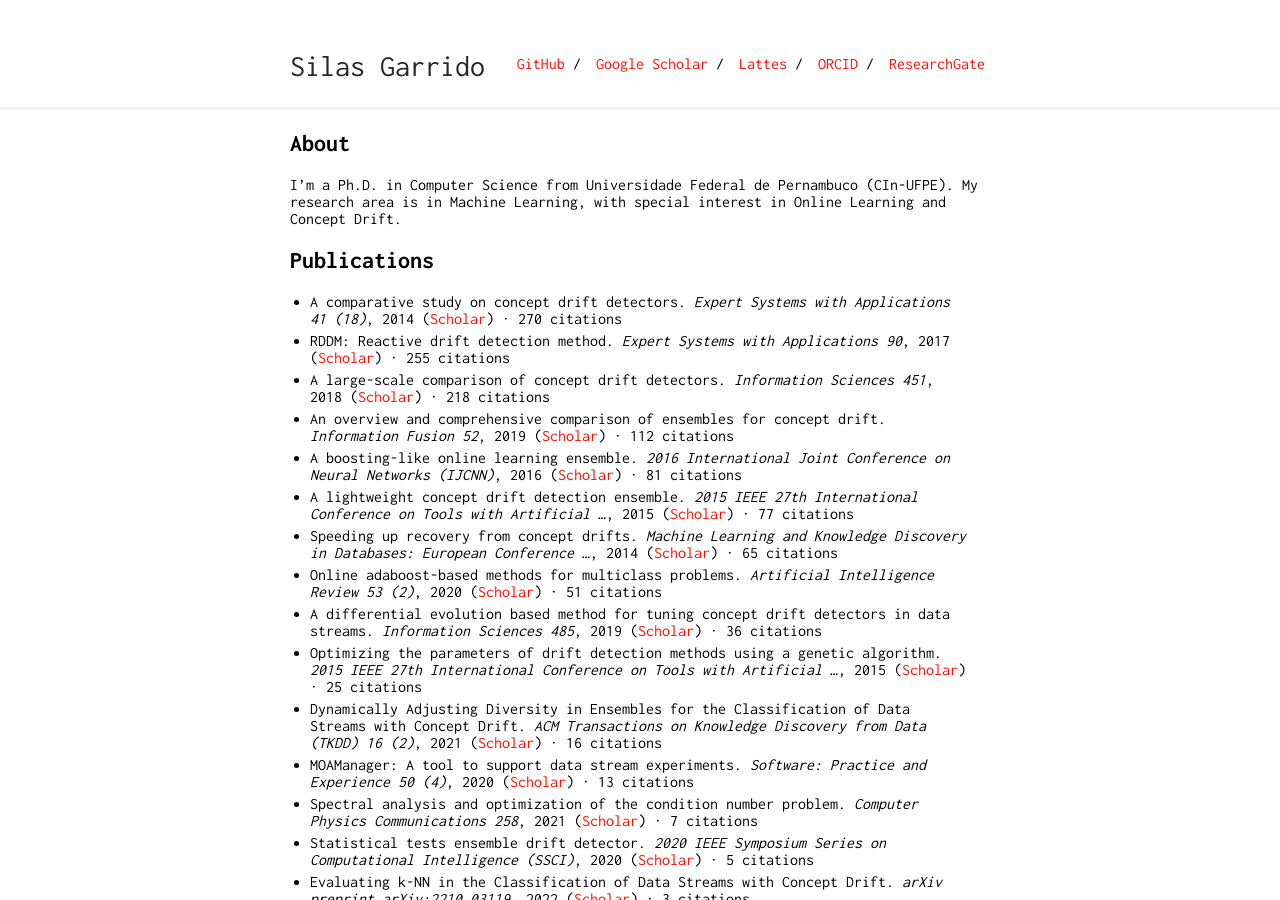
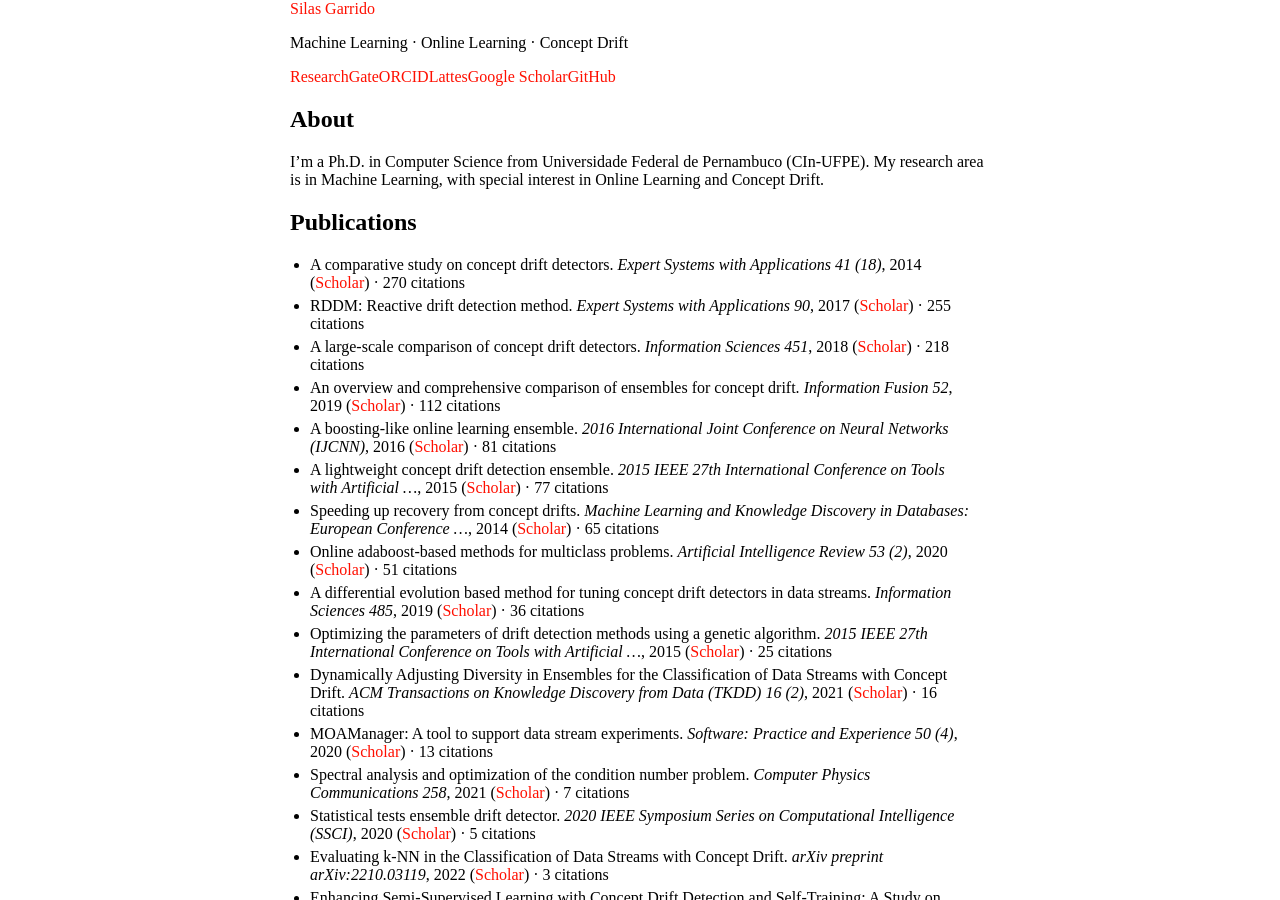
Before and after one commit to silasgtcs/silasgtcs.github.io, a Jekyll site: the page built from index.md, in a window 1280 px wide and 900 px high. Built offline with Jekyll 4.4.1, drawn with Linux system fonts in a browser that asks for light colours; our own code applies the rules of GitHub Pages for plain Markdown files.

Commit message:
Update default.html

```diff
--- a/_layouts/default.html
+++ b/_layouts/default.html
@@ -1,96 +1,61 @@
 <!DOCTYPE html>
 <html lang="en">
 <head>
-    <title>Silas Garrido</title>
-
+    <title>{{ site.title }}</title>
     <meta charset="utf-8">
     <meta name="viewport" content="width=device-width, initial-scale=1">
-    <meta name="keywords" content="blog, accent, {{ site.author }}, {{ site.title }}, jekyll">
+    <meta name="keywords" content="{{ site.author }}, {{ site.title }}, machine learning, concept drift, online learning">
     <meta name="author" content="{{ site.author }}">
     {% if page.url == "/404.html" %}
         <meta http-equiv="refresh" content="5; url=/">
     {% endif %}
-    {% if page.description %}
-        {% assign desc = page.description %}
-    {% else %}
-        {% assign desc = site.description %}
-    {% endif %}
-    {% if page.url %}
-        {% assign url = site.url | append: site.baseurl | append: page.url %}
-    {% else %}
-        {% assign url = site.url | append: site.baseurl | append: page.url %}
-    {% endif %}
+    {% if page.description %}{% assign desc = page.description %}{% else %}{% assign desc = site.description %}{% endif %}
+    {% if page.url %}{% assign url = site.url | append: site.baseurl | append: page.url %}{% else %}{% assign url = site.url | append: site.baseurl | append: page.url %}{% endif %}
     <meta name="description" content="{{ desc }}">
-    <link href='https://fonts.googleapis.com/css?family=Inconsolata:400,700' rel='stylesheet' type='text/css'>
+    <link rel="preconnect" href="https://fonts.googleapis.com">
+    <link href="https://fonts.googleapis.com/css2?family=Cormorant+Garamond:ital,wght@0,400;0,600;1,400&family=Jost:wght@300;400;500;600&display=swap" rel="stylesheet">
     <link rel="alternate" type="application/rss+xml" title="{{ site.title }} RSS" href="/feed.xml" />
     <link rel="stylesheet" href="{{ site.url }}{{ site.baseurl }}/css/main.css">
     <link rel="icon" type="image/png" href="/favicon.png">
     <link rel="shortcut-icon" type="image/png" href="/favicon.png">
-    {% if site.twitter_username %}
-        <link rel="author" href="https://twitter.com/{{ site.twitter_username }}">
-    {% endif %}
-    <!-- Facebook Open Graph -->
+    {% if site.twitter_username %}<link rel="author" href="https://twitter.com/{{ site.twitter_username }}">{% endif %}
     <meta name="og:description" content="{{ desc }}">
     <meta name="og:title" content="{{ site.title }}">
     <meta name="og:url" content="{{ url }}">
-    <meta name="og:type" content="article">
-    {% if site.og_image %}
-        <meta name="og:image" content="{{ site.og_image }}">
-    {% endif %}
-    {% if site.facebook_id %}
-        <meta name="fb:admins" content="{{ site.facebook_id }}">
-    {% endif %}
-    <!-- Twitter -->
+    <meta name="og:type" content="website">
     <meta name="twitter:card" content="summary">
     <meta name="twitter:title" content="{{ site.title }}">
     <meta name="twitter:description" content="{{ desc }}">
     <meta name="twitter:url" content="{{ url }}">
-    {% if site.twitter_image %}
-        <meta name="twitter:image" content="{{ site.twitter_image }}">
-    {% else %}
-        <meta name="twitter:image" content="{{ site.profile_picture }}">
-    {% endif %}
 </head>
 <body>
-    <div class="wrapper">
-        <div class="navbar container">
-            <a id="author-name" class="alignable pull-left" href="{{ site.url }}{{ site.baseurl }}">{{ site.title }}</a>
-            <ul class="alignable pull-right navbar-ul">
-                {% for x in site.data.nav %}
-                    <li class="alignable pull-right nav-list"><a target="_blank" href="{{ x.link }}">{{ x.name }}</a>
-                    {% if forloop.first == false %}
-                        /
-                    {% endif %}
-                        </li>
-                {% endfor %}
-            </ul>
+    <div class="page-wrapper">
+        <header class="site-header">
+            <div class="container">
+                <a class="site-name" href="{{ site.url }}{{ site.baseurl }}">{{ site.title }}</a>
+                <p class="site-tagline">Machine Learning &middot; Online Learning &middot; Concept Drift</p>
+                <nav class="nav-links" aria-label="External profiles">
+                    {% for x in site.data.nav %}<a href="{{ x.link }}" target="_blank" rel="noopener">{{ x.name }}</a>{% endfor %}
+                </nav>
             </div>
-        <div style="clear:both"></div>
-        <hr>
-        {% if page.is_contact == true %}
-            <div class="container content contact">
-        {% else %}
-            <div class="container content">
-        {% endif %}
+        </header>
+        <main class="container content">
             {{ content }}
+        </main>
         {% if site.footer == true %}
-					<hr />
-					<p style="text-align: center; margin-bottom: 10px">
-					<a target="_blank" href="{{ site.footer_url }}" style="color: black"><small>{{ site.footer_text }}</small></a>
-					</p>
+        <footer class="site-footer">
+            <div class="container">
+                <a href="{{ site.footer_url }}" target="_blank" rel="noopener">{{ site.footer_text }}</a>
+            </div>
+        </footer>
         {% endif %}
     </div>
-    </div>
-    <!-- Global site tag (gtag.js) - Google Analytics -->
     <script async src="https://www.googletagmanager.com/gtag/js?id=UA-119745528-1"></script>
     <script>
         window.dataLayer = window.dataLayer || [];
         function gtag(){dataLayer.push(arguments);}
         gtag('js', new Date());
-
         gtag('config', 'UA-119745528-1');
     </script>
-
 </body>
-<footer>
-</footer>
+</html>
```
Lines whose indentation alone changed are shown as unchanged.
